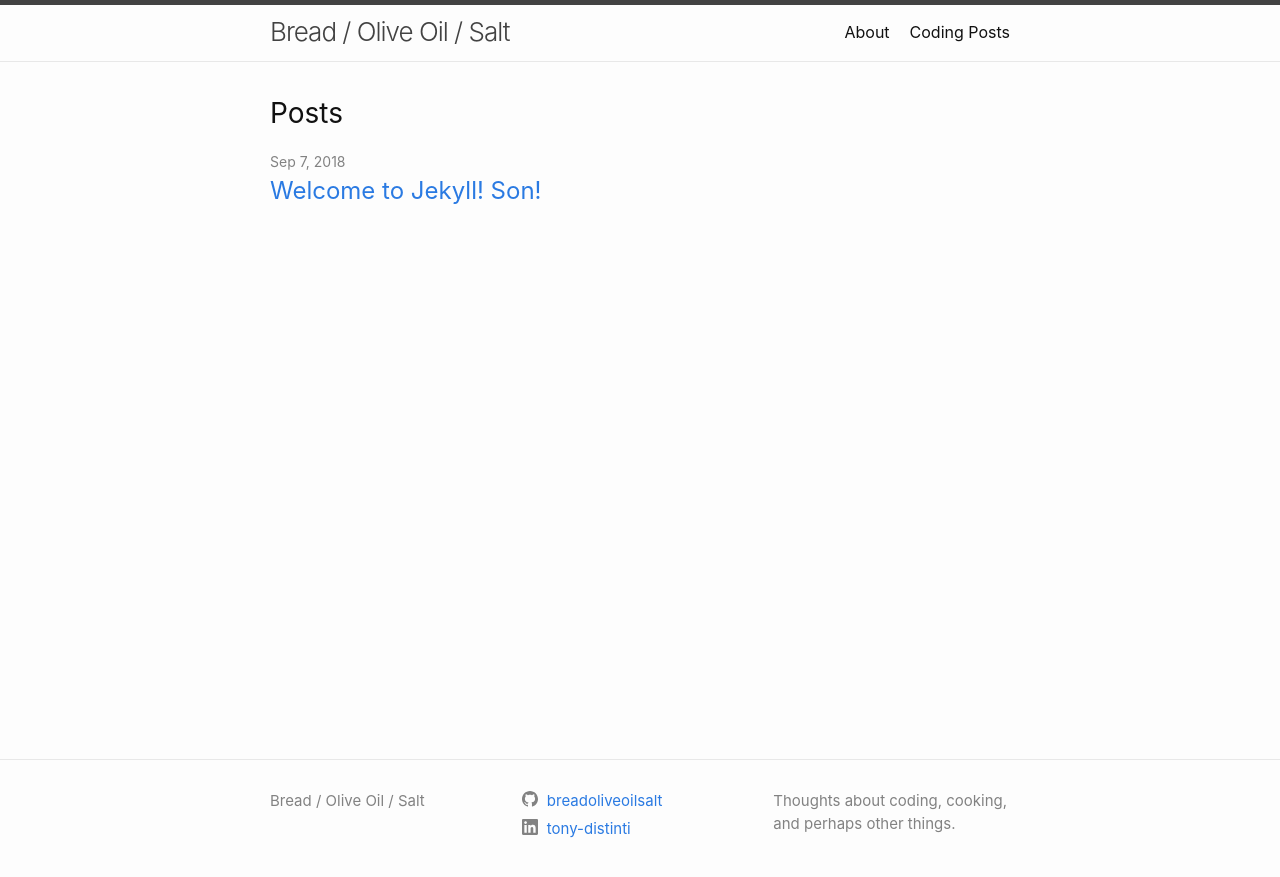
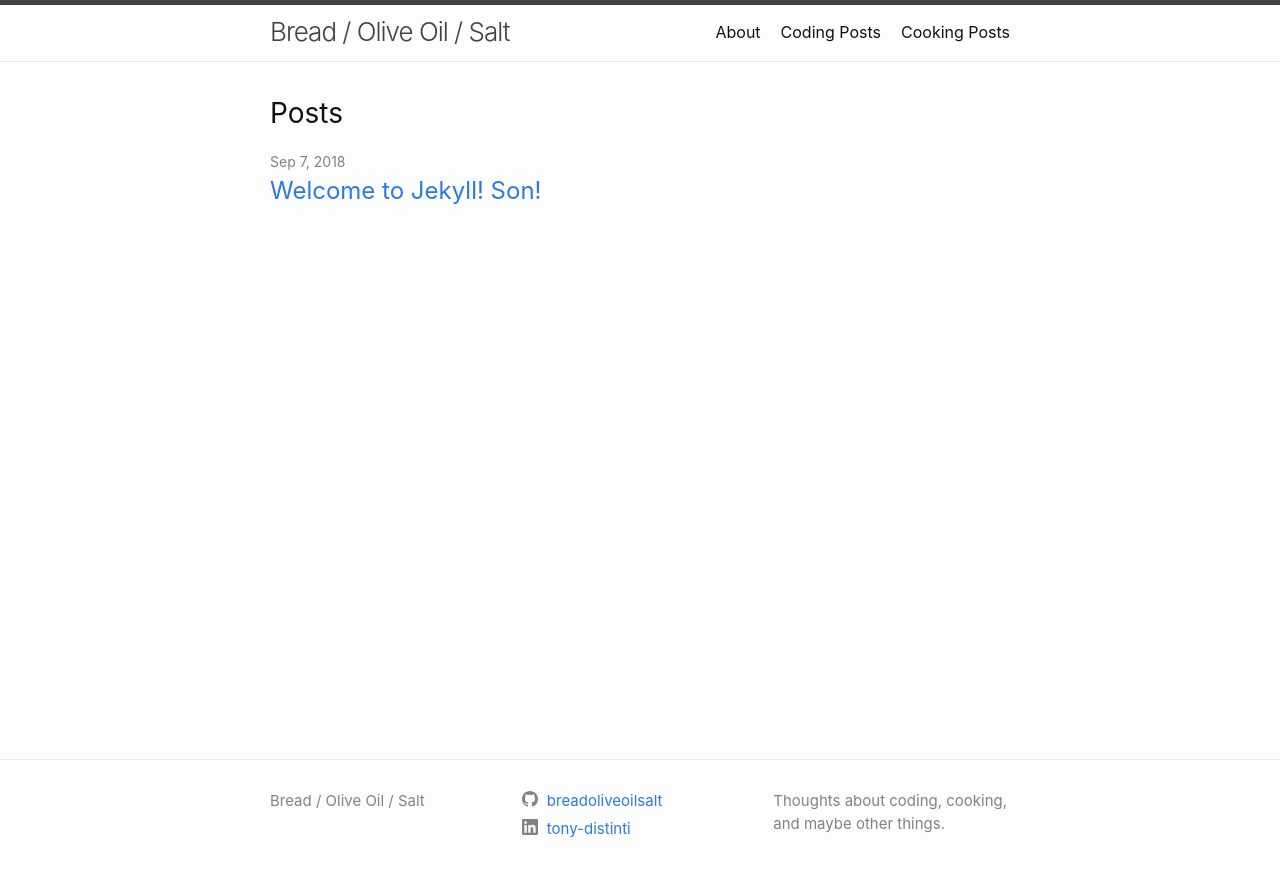
Before and after one commit to breadoliveoilsalt/breadoliveoilsalt.github.io, a Jekyll site: the page built from index.md, in a window 1280 px wide. Shown: the top 877 px of the page. Built offline with Jekyll 4.4.1, drawn with Linux system fonts in a browser that asks for light colours.

Commit message:
Add cooking.md to root directory. Appears to work with category layout

```diff
--- a/_config.yml
+++ b/_config.yml
@@ -16,7 +16,7 @@
 title: Bread / Olive Oil / Salt
 # email: your-email@example.com
 description: >- # this means to ignore newlines until "baseurl:"
-  Thoughts about coding, cooking, and perhaps other things.
+  Thoughts about coding, cooking, and maybe other things.
 baseurl: "" # the subpath of your site, e.g. /blog
 url: "" # the base hostname & protocol for your site, e.g. http://example.com
 # twitter_username: jekyllrb
```
Also changed, not shown: cooking.md (added, +7 -0 lines).
